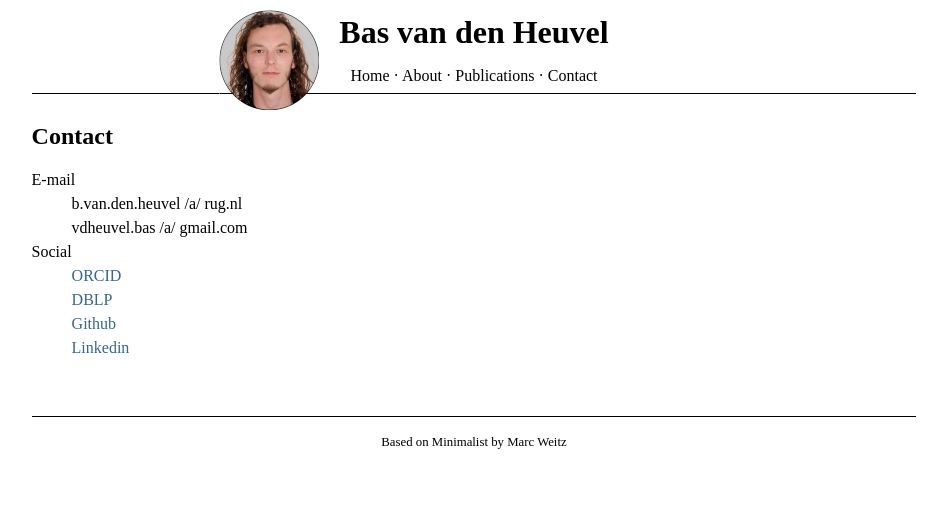
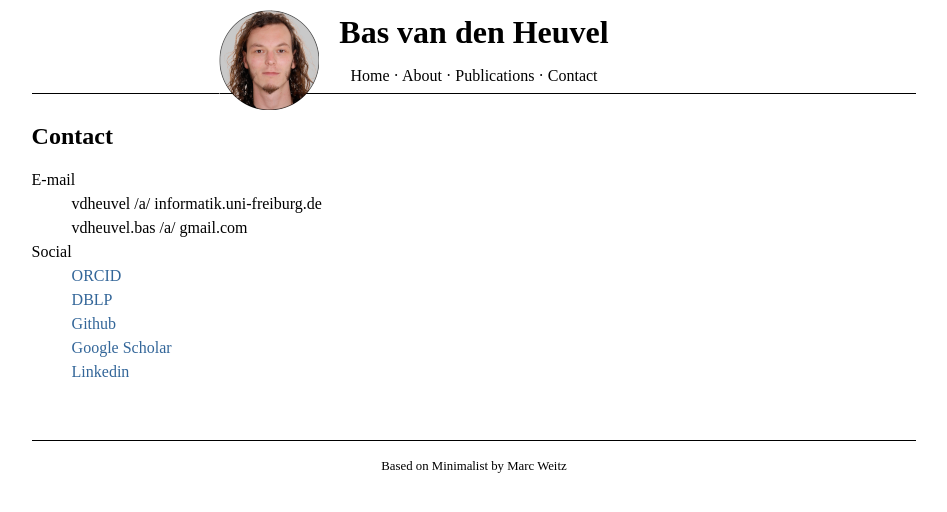
Before and after one commit to basvdheuvel/basvdheuvel.github.io, a Jekyll site: the page built from contact.md, in a window 1280 px wide. Shown: the top 512 px of the page, without its empty margins (166-1113 px from the left). Built offline with Jekyll 4.4.1, drawn with Linux system fonts in a browser that asks for light colours.

Commit message:
Update contact info and link defense/thesis

```diff
--- a/contact.md
+++ b/contact.md
@@ -5,11 +5,12 @@ permalink: /contact/
 ---
 
 E-mail
-: b.van.den.heuvel /a/ rug.nl
+: vdheuvel /a/ informatik.uni-freiburg.de
 : vdheuvel.bas /a/ gmail.com
 
 Social
 : [ORCID](https://orcid.org/0000-0002-8264-7371)
 : [DBLP](https://dblp.uni-trier.de/pers/hd/h/Heuvel_0001:Bas_van_den)
 : [Github](https://github.com/basvdheuvel)
+: [Google Scholar](https://scholar.google.com/citations?user=YpJ6jicAAAAJ)
 : [Linkedin](https://www.linkedin.com/in/bas-van-den-heuvel-901281156/)
```
Also changed, not shown: about.md (+1 -1 lines), index.md (+1 -0 lines).
